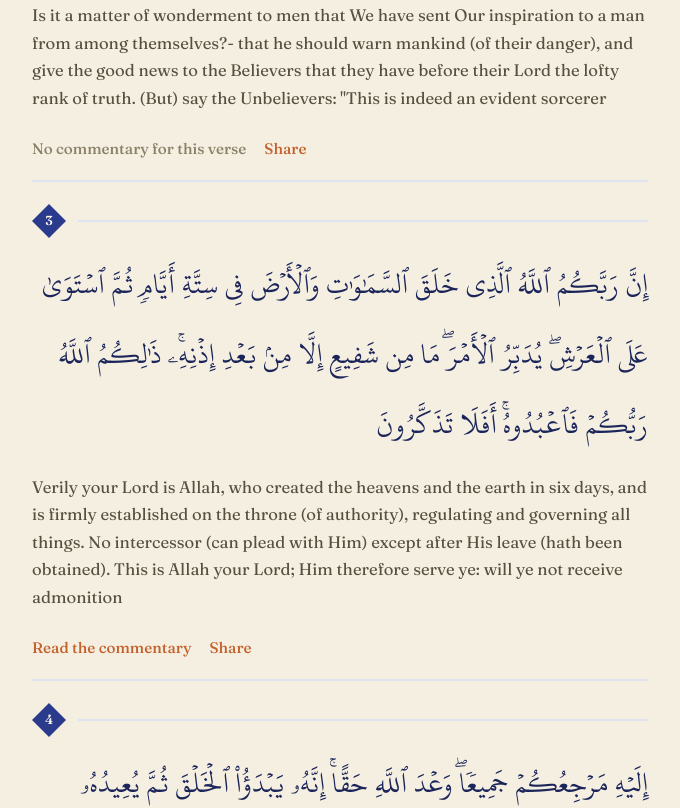
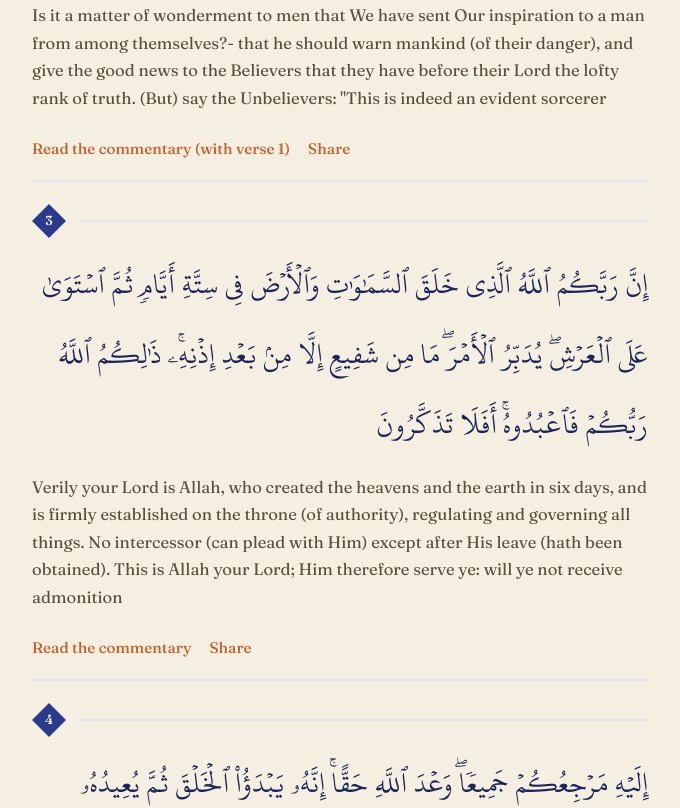
Before and after one commit to mohammedfirdouss/MindfulVerse, a React (Vite) app: page /read/10 in a window 1280 px wide. Shown: the part 960-1768 px from the top of the page, without its empty margins (300-980 px from the left). Built offline with nearby package versions, Linux system fonts and the light colour scheme.

Commit message:
feat: add covering tafsir functionality and enhance commentary display

```diff
--- a/src/pages/Surah.tsx
+++ b/src/pages/Surah.tsx
@@ -16,6 +16,16 @@ interface SurahInfo {
   text: string;
 }
 
+/** Ibn Kathir comments on passages, not single verses: a run of ayahs stores
+ *  its commentary under the first ayah of the group. For an ayah with no
+ *  direct entry, its commentary is the nearest preceding entry. */
+function coveringTafsirAyah(tafsir: SurahTafsir, ayah: number): number | null {
+  for (let n = ayah; n >= 1; n--) {
+    if (tafsir[String(n)]) return n;
+  }
+  return null;
+}
+
 const SIZES: { key: string; label: string; scale: number }[] = [
   { key: "s", label: "A", scale: 0.86 },
   { key: "m", label: "A", scale: 1 },
@@ -28,10 +38,13 @@ const SIZE_KEY = "mindfulverse.readScale.v1";
 function CommentarySheet({
   ayah,
   text,
+  sourceAyah,
   onClose,
 }: {
   ayah: Ayah;
   text: string;
+  /** Where the commentary actually lives when it covers a passage. */
+  sourceAyah: number;
   onClose: () => void;
 }) {
   useEffect(() => {
@@ -66,7 +79,9 @@ function CommentarySheet({
           <div>
             <p className="arabic">{ayah.arabic}</p>
             <p className="label" style={{ margin: 0 }}>
-              Ibn Kathir · {ayah.surah}:{ayah.ayah}
+              {sourceAyah === ayah.ayah
+                ? `Ibn Kathir · ${ayah.surah}:${ayah.ayah}`
+                : `Ibn Kathir · on the passage from ${ayah.surah}:${sourceAyah}`}
             </p>
           </div>
           <button className="sheet-close" onClick={onClose} aria-label="Close commentary">
@@ -162,7 +177,8 @@ export default function Surah() {
   }
 
   const scale = SIZES.find((s) => s.key === sizeKey)?.scale ?? 1;
-  const openText = openAyah ? tafsir[String(openAyah.ayah)] : undefined;
+  const openCovering = openAyah ? coveringTafsirAyah(tafsir, openAyah.ayah) : null;
+  const openText = openCovering !== null ? tafsir[String(openCovering)] : undefined;
 
   return (
     <div style={{ ["--read-scale" as string]: String(scale) }}>
@@ -276,7 +292,8 @@ export default function Surah() {
             </p>
           )}
           {ayahs.map((a) => {
-            const hasTafsir = Boolean(tafsir[String(a.ayah)]);
+            const covering = coveringTafsirAyah(tafsir, a.ayah);
+            const direct = covering === a.ayah;
             return (
               <article
                 key={a.verseKey}
@@ -293,10 +310,14 @@ export default function Surah() {
                 <div style={{ display: "flex", gap: 18, alignItems: "center", flexWrap: "wrap" }}>
                   <button
                     className="commentary-open"
-                    disabled={!hasTafsir}
+                    disabled={covering === null}
                     onClick={() => setOpenAyah(a)}
                   >
-                    {hasTafsir ? "Read the commentary" : "No commentary for this verse"}
+                    {covering === null
+                      ? "No commentary for this verse"
+                      : direct
+                        ? "Read the commentary"
+                        : `Read the commentary (with verse ${covering})`}
                   </button>
                   <button className="commentary-open" onClick={() => void share(a)}>
                     {shared === a.verseKey ? "Shared ✓" : "Share"}
```
